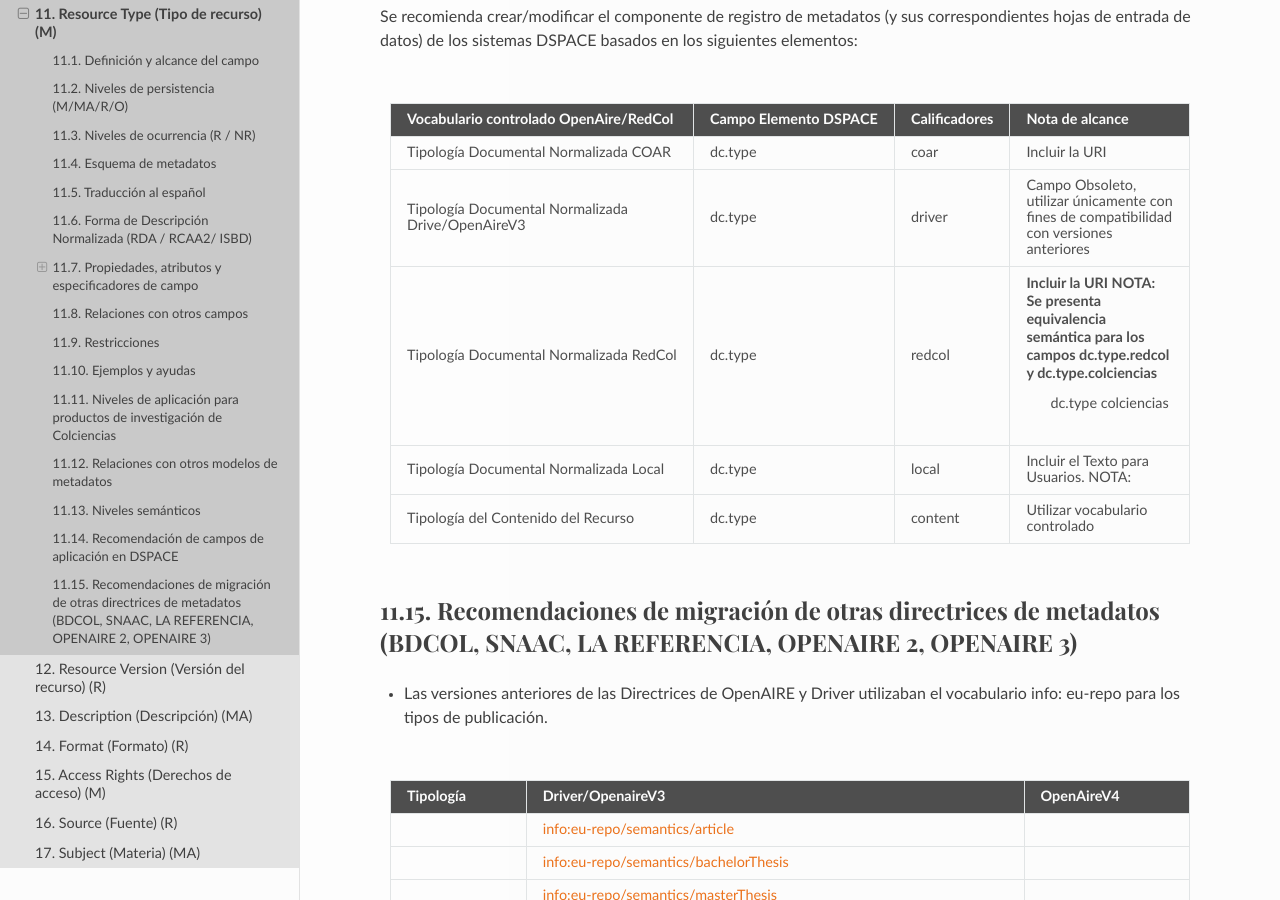
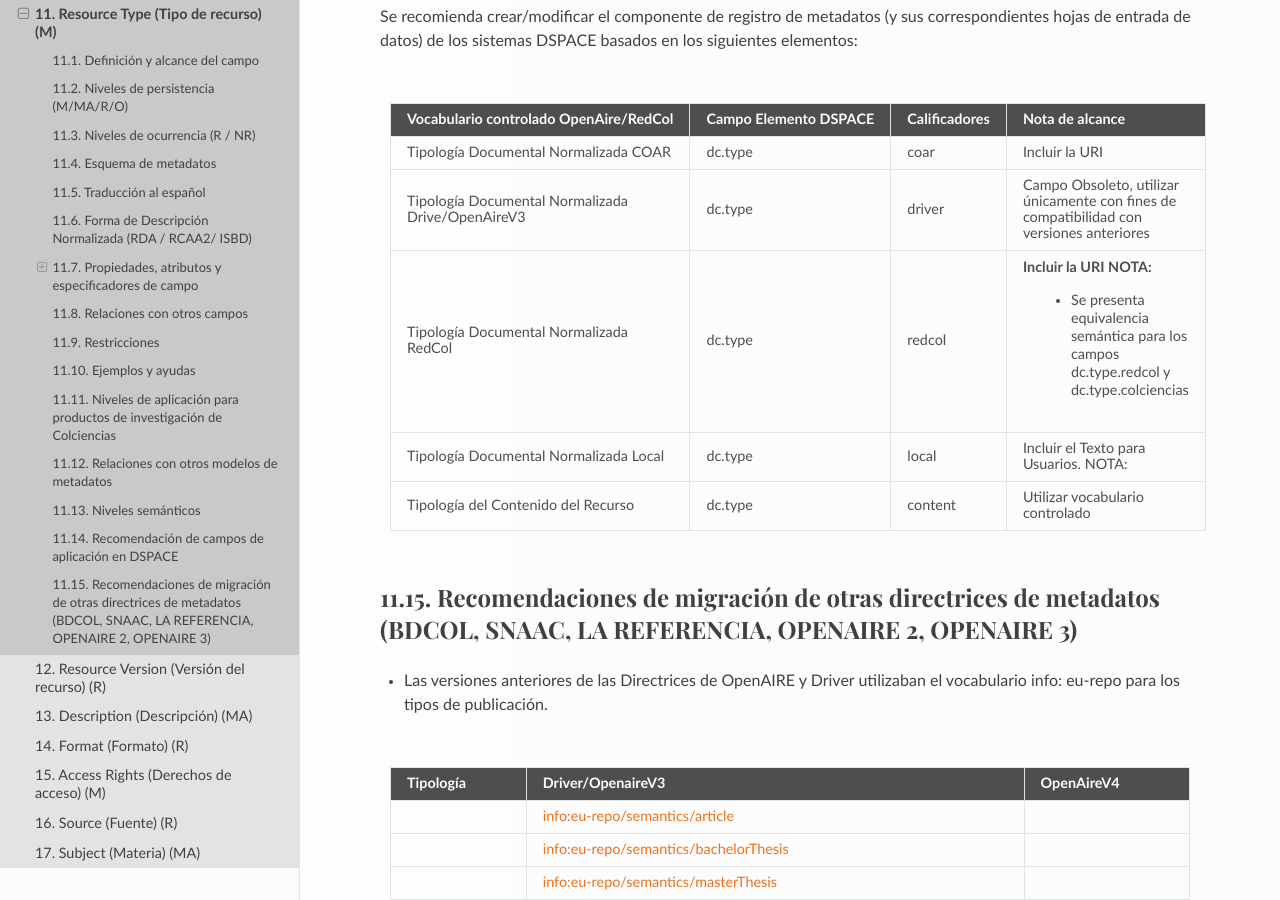
Before and after one commit to rcic/openaire4, a Sphinx documentation site: the page built from docs/field_publicationtype.rst, in a window 1280 px wide and 900 px high, scrolled down 12773 px. Built offline with Sphinx 7.4.7 and the Read the Docs theme 2.0.0, drawn with Linux system fonts in a browser that asks for light colours; some web fonts are replaced; a script that is not in the unit is left out.

```diff
--- a/docs/field_publicationtype.rst
+++ b/docs/field_publicationtype.rst
@@ -603,8 +603,8 @@ Vocabulario controlado OpenAire/RedCol               Campo Elemento DSPACE    Ca
 ===================================================  =======================  ===============  ==============================================================================================================
 Tipología Documental Normalizada COAR                dc.type                  coar             Incluir la URI
 Tipología Documental Normalizada Drive/OpenAireV3    dc.type                  driver           Campo Obsoleto, utilizar únicamente con fines de compatibilidad con versiones anteriores
-Tipología Documental Normalizada RedCol              dc.type                  redcol           Incluir la URI NOTA: Se presenta equivalencia semántica para los campos dc.type.redcol y dc.type.colciencias
-													 dc.type 				  colciencias
+Tipología Documental Normalizada RedCol              dc.type                  redcol           Incluir la URI NOTA:
+																								* Se presenta equivalencia semántica para los campos dc.type.redcol y dc.type.colciencias
 Tipología Documental Normalizada Local               dc.type                  local            Incluir el Texto para Usuarios. NOTA:
 Tipología del Contenido del Recurso                  dc.type                  content          Utilizar vocabulario controlado
 ===================================================  =======================  ===============  ==============================================================================================================
```
